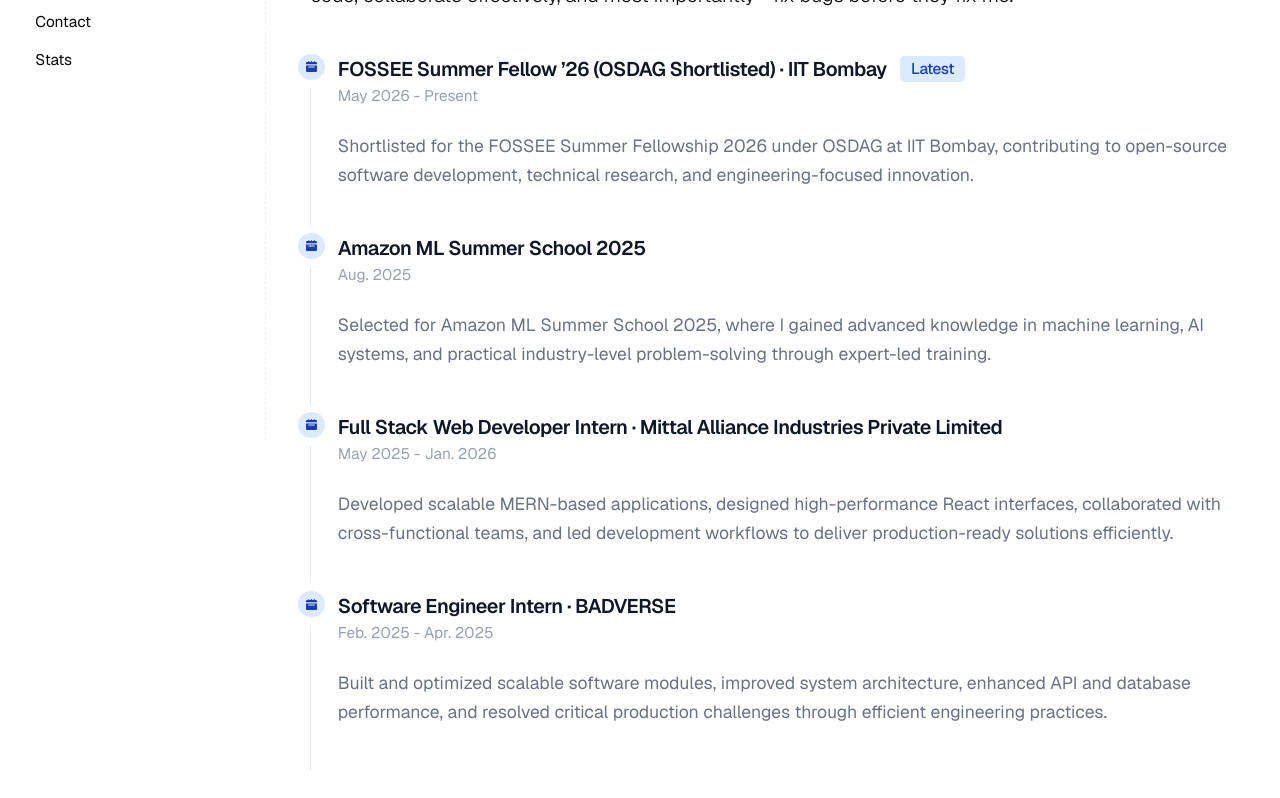
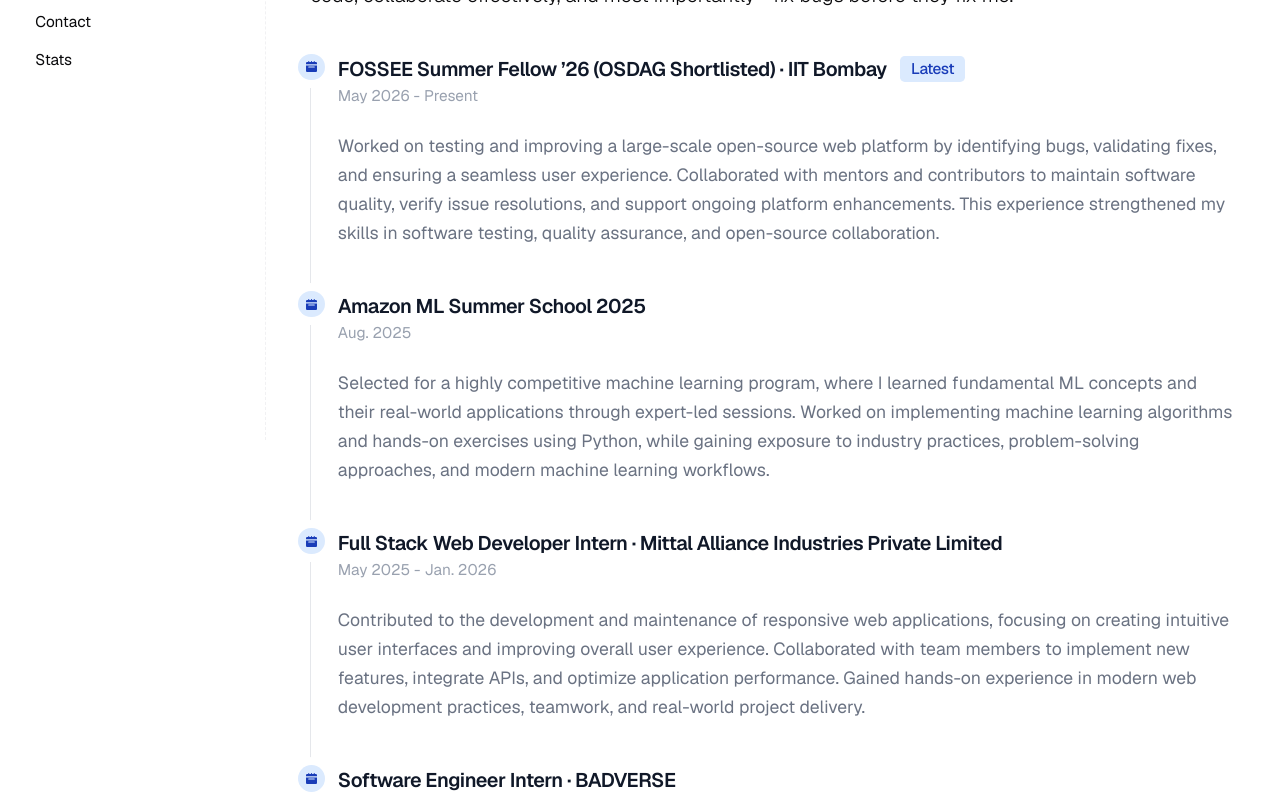
Before and after one commit to Varni1512/myPortfolio, a Next.js app: page /experience in a window 1280 px wide. Shown: the part 360-1158 px from the top of the page. Built offline with nearby package versions, Linux system fonts and the light colour scheme; no server answers; the database is empty.

Commit message:
update experience descriptions for clarity and detail

```diff
--- a/constants/experience.ts
+++ b/constants/experience.ts
@@ -4,22 +4,22 @@
   {
     title: 'FOSSEE Summer Fellow ’26 (OSDAG Shortlisted) · IIT Bombay',
     date: 'May 2026 - Present',
-    description: `Shortlisted for the FOSSEE Summer Fellowship 2026 under OSDAG at IIT Bombay, contributing to open-source software development, technical research, and engineering-focused innovation.`,
+    description: `Worked on testing and improving a large-scale open-source web platform by identifying bugs, validating fixes, and ensuring a seamless user experience. Collaborated with mentors and contributors to maintain software quality, verify issue resolutions, and support ongoing platform enhancements. This experience strengthened my skills in software testing, quality assurance, and open-source collaboration.`,
     latest: true,
   },
   {
     title: 'Amazon ML Summer School 2025',
     date: 'Aug. 2025',
-    description: `Selected for Amazon ML Summer School 2025, where I gained advanced knowledge in machine learning, AI systems, and practical industry-level problem-solving through expert-led training.`,
+    description: `Selected for a highly competitive machine learning program, where I learned fundamental ML concepts and their real-world applications through expert-led sessions. Worked on implementing machine learning algorithms and hands-on exercises using Python, while gaining exposure to industry practices, problem-solving approaches, and modern machine learning workflows.`,
   },
   {
     title: 'Full Stack Web Developer Intern · Mittal Alliance Industries Private Limited',
     date: 'May 2025 - Jan. 2026',
-    description: `Developed scalable MERN-based applications, designed high-performance React interfaces, collaborated with cross-functional teams, and led development workflows to deliver production-ready solutions efficiently.`,
+    description: `Contributed to the development and maintenance of responsive web applications, focusing on creating intuitive user interfaces and improving overall user experience. Collaborated with team members to implement new features, integrate APIs, and optimize application performance. Gained hands-on experience in modern web development practices, teamwork, and real-world project delivery.`,
   },
   {
     title: 'Software Engineer Intern · BADVERSE',
     date: 'Feb. 2025 - Apr. 2025',
-    description: `Built and optimized scalable software modules, improved system architecture, enhanced API and database performance, and resolved critical production challenges through efficient engineering practices.`,
+    description: `Contributed to both frontend and backend development of web applications, working on feature implementation, bug fixes, and overall system improvements. Gained hands-on experience with APIs, databases, and modern web technologies while participating in testing, debugging, and deployment processes. Collaborated with team members to build and deliver reliable, scalable software solutions in a professional development environment.`,
   },
 ];
```
